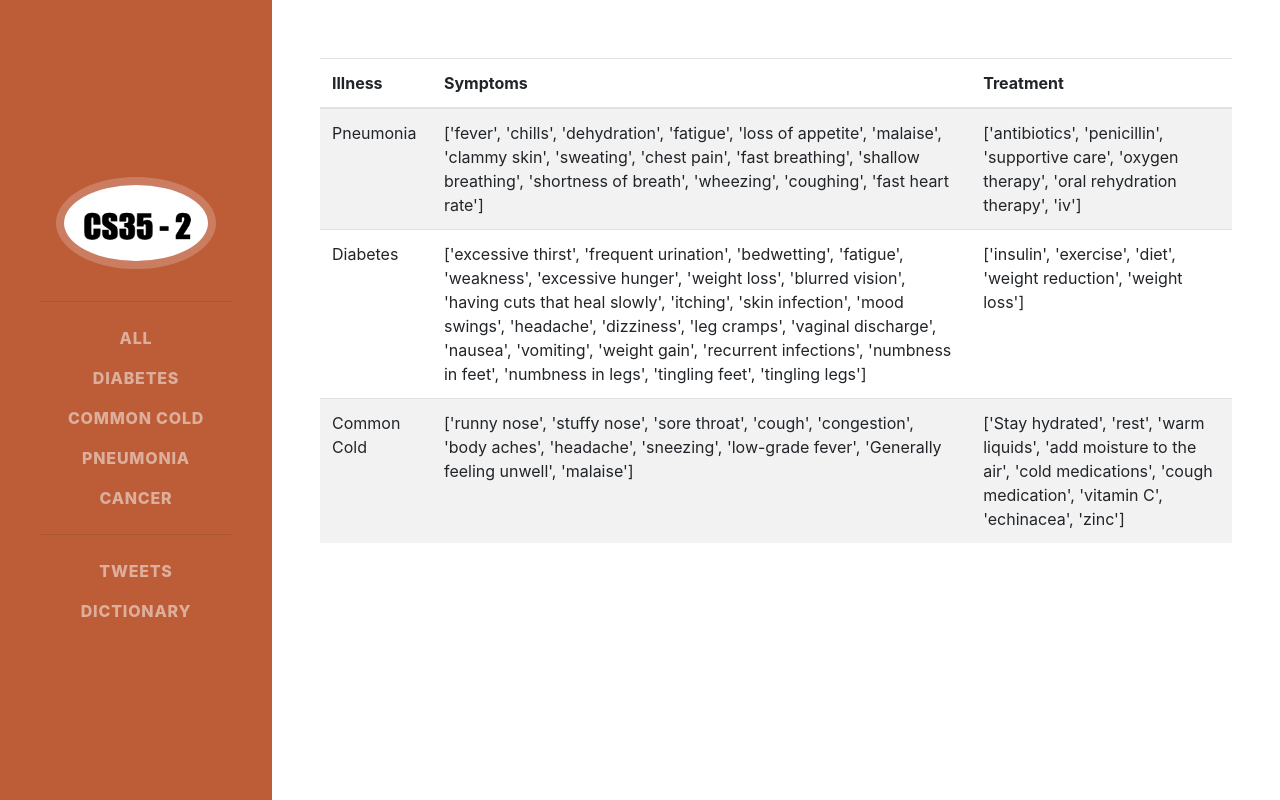
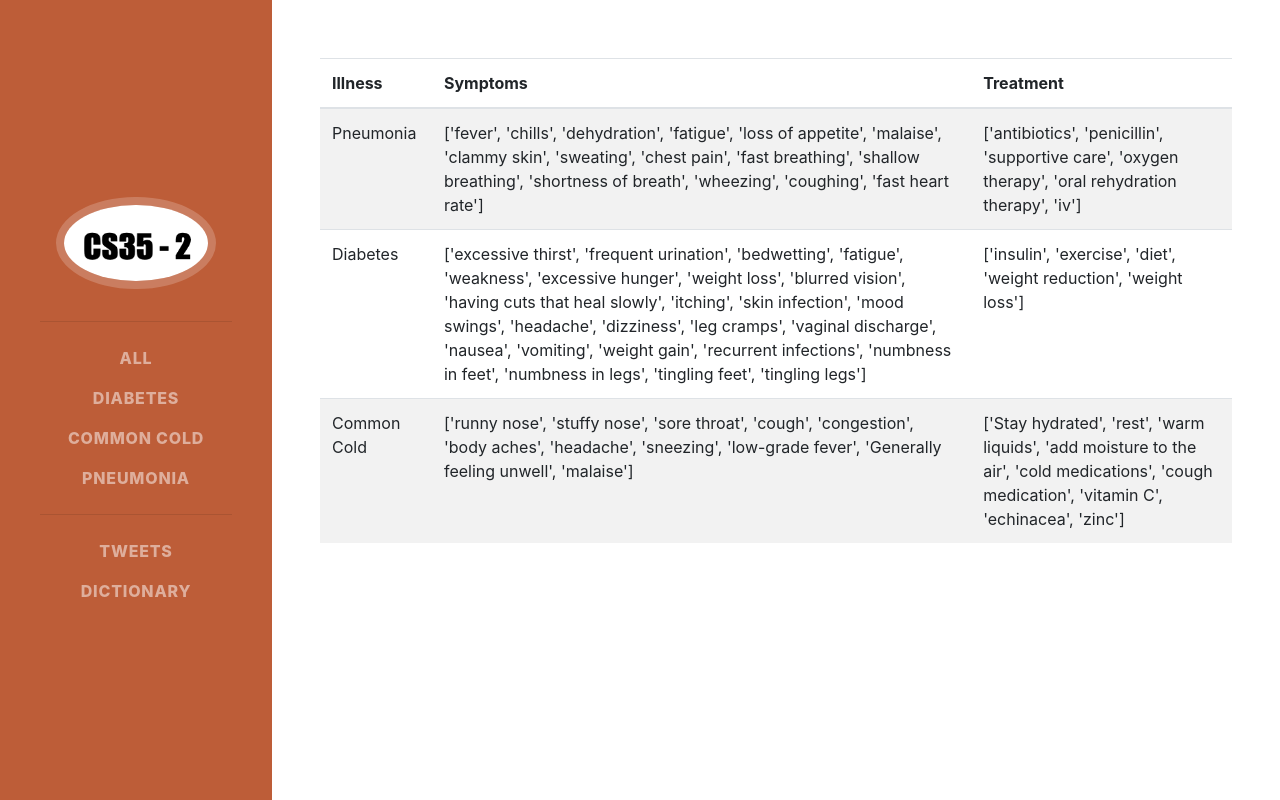
Before and after one commit to xzhan99/capstone_website, a Django app: page /cfg/dictionary/ in a window 1280 px wide. Run offline with Django 3.2, Linux system fonts and the light colour scheme; some libraries are stand-ins or nearby versions; some web fonts are replaced.

Commit message:
disable cancer

```diff
--- a/health/db.py
+++ b/health/db.py
@@ -94,8 +94,7 @@ class MongoHandler(object):
             relations.extend(
                 [{'source': t['name'], 'target': ill, 'lineStyle': {'normal': {'width': 1}}} for t in treatments])
         else:
-            ills = ['pneumonia', 'diabetes', 'common cold', 'cancer']
-            # ills = ['pneumonia']
+            ills = ['pneumonia', 'diabetes', 'common cold']
             nodes = [
                 {
                     'category': 0,
--- a/health/views.py
+++ b/health/views.py
@@ -1,8 +1,3 @@
-from django.http import JsonResponse
-from django.shortcuts import render
-
-from health import mongo
-
 ID_TO_TOPIC = {
     0: 'Others',
     1: 'Symptom',
--- a/templates/left_bar.html
+++ b/templates/left_bar.html
@@ -64,9 +64,9 @@
             <li class="nav-item">
                 <a class="nav-link js-scroll-trigger" href="/illness/?i=pneumonia">Pneumonia</a>
             </li>
-            <li class="nav-item">
-                <a class="nav-link js-scroll-trigger" href="/illness/?i=cancer">Cancer</a>
-            </li>
+{#            <li class="nav-item">#}
+{#                <a class="nav-link js-scroll-trigger" href="/illness/?i=cancer">Cancer</a>#}
+{#            </li>#}
             <HR width="80%">
             <li class="nav-item">
                 <a class="nav-link js-scroll-trigger" href="/cfg/manual">tweets</a>
```
